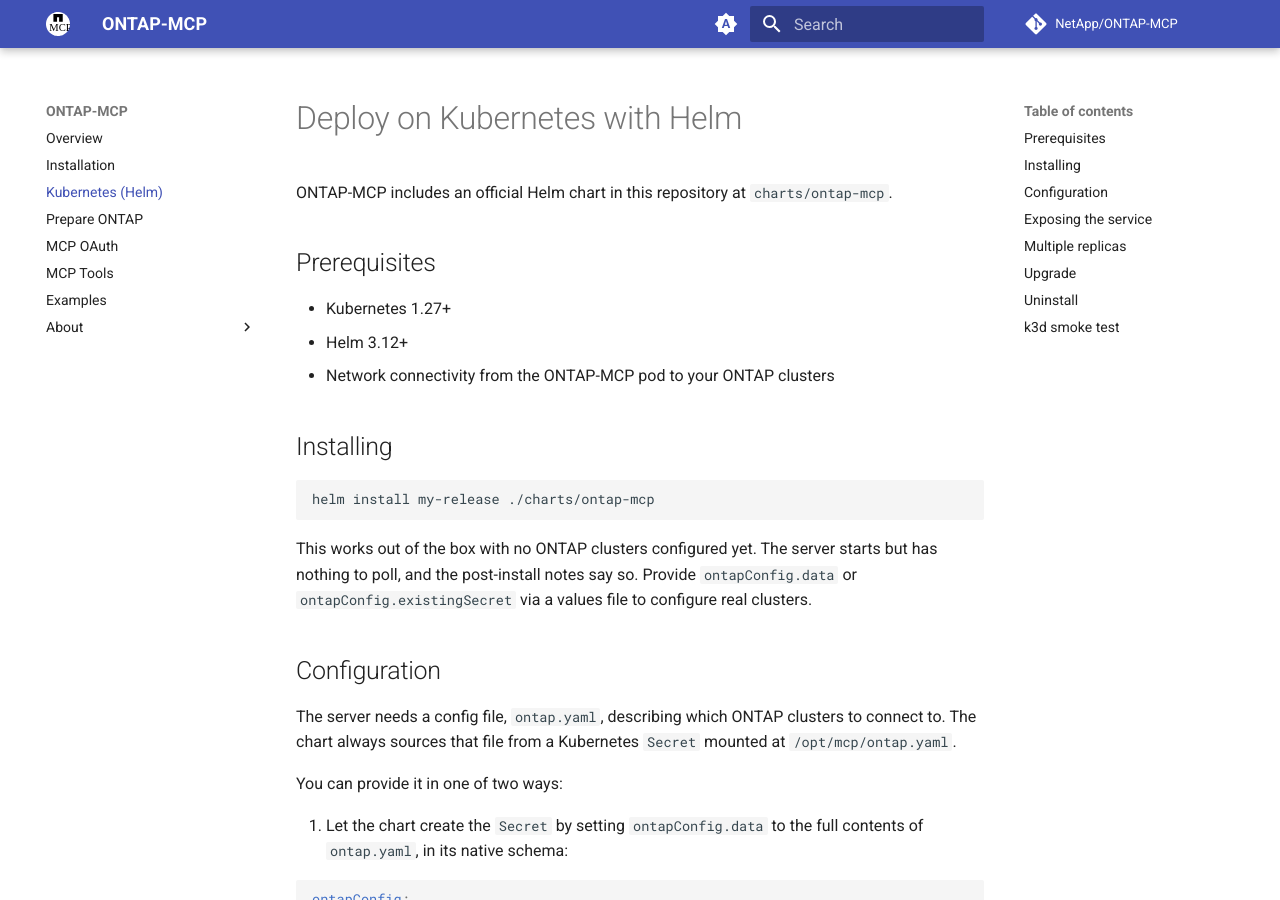
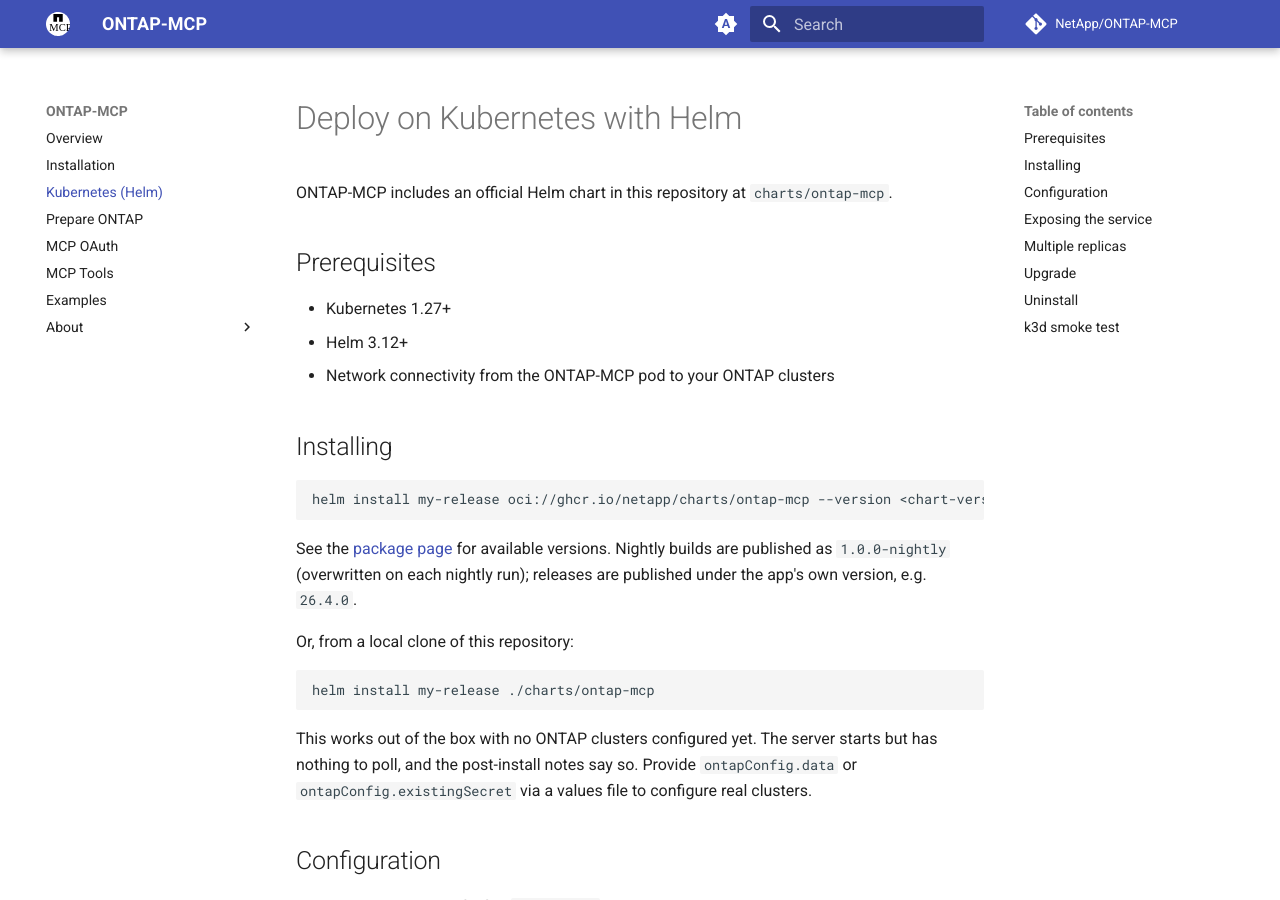
Before and after one commit to NetApp/ontap-mcp, an MkDocs documentation site: the page built from docs/helm.md, in a window 1280 px wide and 900 px high. Built offline with MkDocs 1.6.1 and Material for MkDocs 9.7.7, drawn with Linux system fonts in a browser that asks for light colours; comment, search, counter and statistics services are not loaded; the version menu is left out; some of the changed text lies outside the part shown.

Commit message:
feat: publish helm charts (#184)

````diff
--- a/docs/helm.md
+++ b/docs/helm.md
@@ -9,6 +9,17 @@
 - Network connectivity from the ONTAP-MCP pod to your ONTAP clusters
 
 ## Installing
+
+```bash
+helm install my-release oci://ghcr.io/netapp/charts/ontap-mcp --version <chart-version>
+```
+
+See the [package page](https://github.com/orgs/NetApp/packages/container/package/charts%2Fontap-mcp)
+for available versions. Nightly builds are published as `1.0.0-nightly`
+(overwritten on each nightly run); releases are published under the app's own
+version, e.g. `26.4.0`.
+
+Or, from a local clone of this repository:
 
 ```bash
 helm install my-release ./charts/ontap-mcp
@@ -77,7 +88,13 @@
 ## Upgrade
 
 ```bash
-helm upgrade my-release ./charts/ontap-mcp
+helm upgrade --install my-release ./charts/ontap-mcp
+```
+
+Or, for a release installed from the OCI chart:
+
+```bash
+helm upgrade --install my-release oci://ghcr.io/netapp/charts/ontap-mcp --version <chart-version>
 ```
 
 ## Uninstall
````
Also changed, not shown: charts/ontap-mcp/README.md (deleted, +0 -92 lines), 5 other files.
